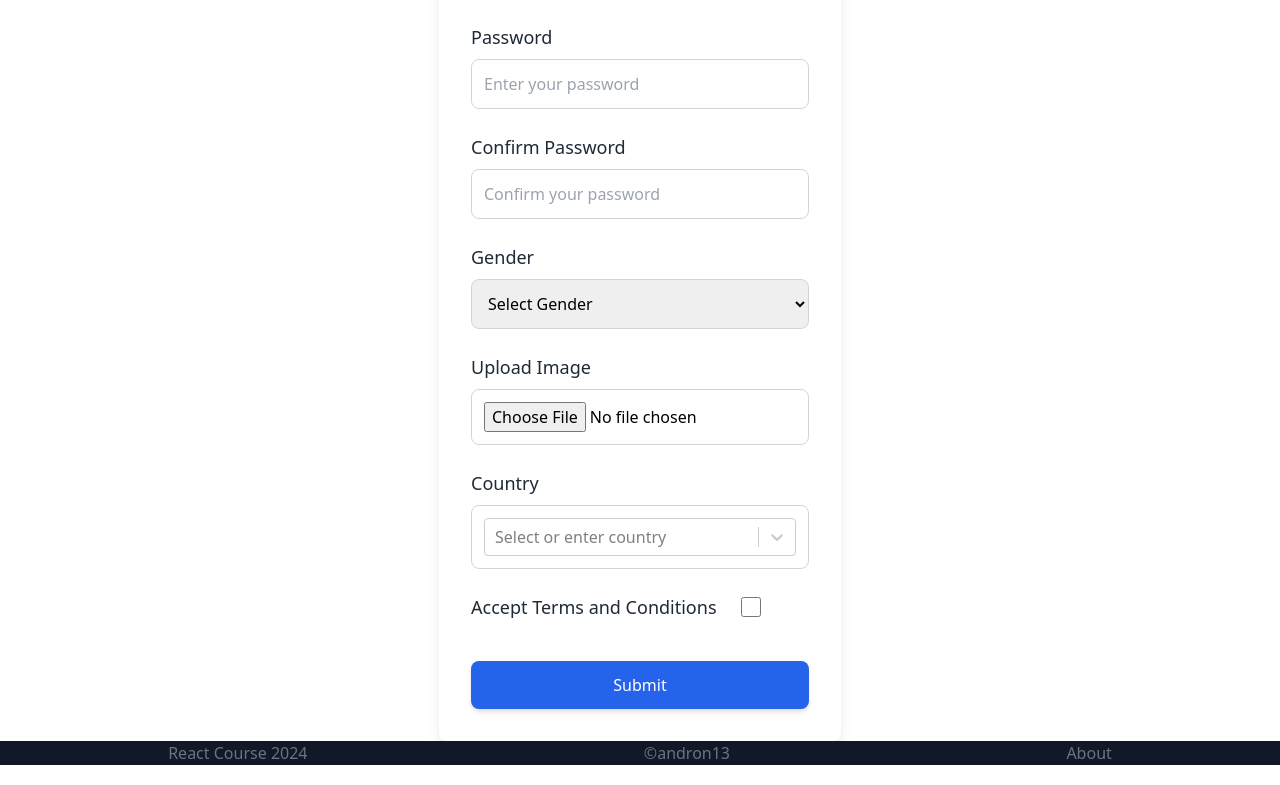
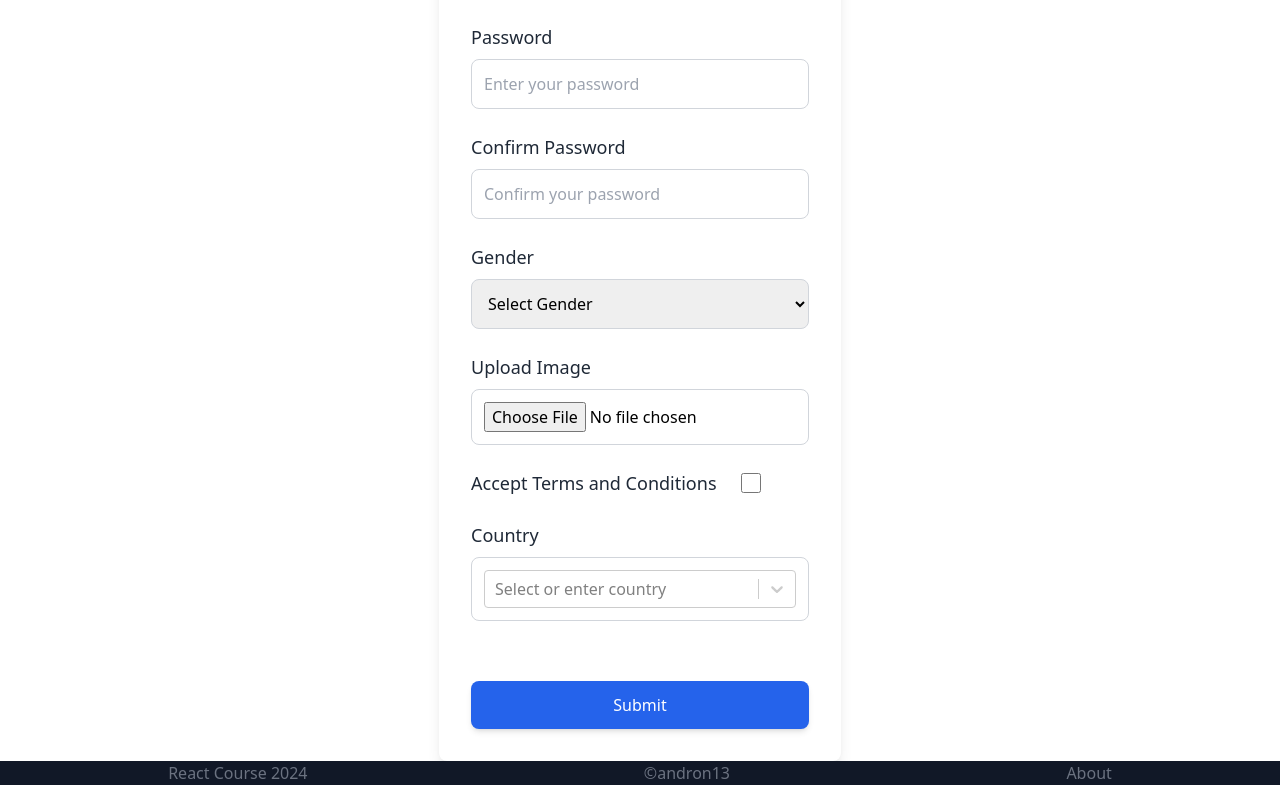
Before and after one commit to andron13/rs-school-React-2024-Q3, a React (Vite) app: page /react-hook-form in a window 1280 px wide. Shown: the part 475-1260 px from the top of the page. Built offline with nearby package versions, Linux system fonts and the light colour scheme.

Commit message:
feat: button disable by react hook form

```diff
--- a/src/pages/react-hook-form/react-hook-form.tsx
+++ b/src/pages/react-hook-form/react-hook-form.tsx
@@ -1,4 +1,4 @@
-import { useState } from "react";
+import { useEffect, useState } from "react";
 import { Controller, useForm } from "react-hook-form";
 import { useDispatch, useSelector } from "react-redux";
 import { useNavigate } from "react-router-dom";
@@ -13,6 +13,7 @@ import { validateFormData } from "@/shared/validationSchema.ts";
 
 export const ReactHookForm = () => {
   const [successMessage, setSuccessMessage] = useState<string | null>(null);
+  const [isFormValid, setIsFormValid] = useState<boolean>(false);
   const dispatch = useDispatch();
   const navigate = useNavigate();
   const countries = useSelector((state: RootState) => selectCountries(state));
@@ -22,8 +23,19 @@ export const ReactHookForm = () => {
     handleSubmit,
     setError,
     clearErrors,
-    formState: { errors },
-  } = useForm<CustomFormData>();
+    formState: { errors, isValid },
+    watch,
+  } = useForm<CustomFormData>({
+    mode: "onChange",
+    criteriaMode: "all",
+    shouldFocusError: true,
+  });
+
+  const watchFields = watch();
+
+  useEffect(() => {
+    setIsFormValid(isValid);
+  }, [isValid, watchFields]);
 
   const onSubmit = async (data: CustomFormData) => {
     let imageBase64: string | undefined = undefined;
@@ -71,7 +83,6 @@ export const ReactHookForm = () => {
           setError("confirmPassword", { message: error });
         if (error.includes("terms")) setError("terms", { message: error });
         if (error.includes("Image")) setError("image", { message: error });
-        // Country doesn't need to be validated
         if (error.includes("Country")) setError("country", { message: error });
       });
       setSuccessMessage(null);
@@ -279,6 +290,30 @@ export const ReactHookForm = () => {
         )}
       </div>
       <div className="flex flex-col">
+        <div className="flex items-center gap-6">
+          <label htmlFor="terms" className="text-lg font-medium text-gray-800">
+            Accept Terms and Conditions
+          </label>
+          <Controller
+            name="terms"
+            control={control}
+            defaultValue={false}
+            render={({ field }) => (
+              <input
+                id="terms"
+                type="checkbox"
+                checked={field.value}
+                onChange={(e) => field.onChange(e.target.checked)}
+                className={`h-5 w-5 ${errors.terms ? "border-red-500" : ""}`}
+              />
+            )}
+          />
+        </div>
+        {errors.terms && (
+          <div className="form-error text-red-600">{errors.terms.message}</div>
+        )}
+      </div>
+      <div className="flex flex-col">
         <label
           htmlFor="country"
           className="mb-2 text-lg font-medium text-gray-800"
@@ -317,33 +352,12 @@ export const ReactHookForm = () => {
         )}
       </div>
 
-      <div className="flex flex-col">
-        <div className="flex items-center gap-6">
-          <label htmlFor="terms" className="text-lg font-medium text-gray-800">
-            Accept Terms and Conditions
-          </label>
-          <Controller
-            name="terms"
-            control={control}
-            defaultValue={false}
-            render={({ field }) => (
-              <input
-                id="terms"
-                type="checkbox"
-                checked={field.value}
-                onChange={(e) => field.onChange(e.target.checked)}
-                className={`h-5 w-5 ${errors.terms ? "border-red-500" : ""}`}
-              />
-            )}
-          />
-        </div>
-        {errors.terms && (
-          <div className="form-error text-red-600">{errors.terms.message}</div>
-        )}
-      </div>
-
-      <div>
-        <button type="submit" className="btn-submit btn-submit--enabled">
+      <div className="pt-5">
+        <button
+          type="submit"
+          className={`btn-submit ${isFormValid ? "btn-submit--enabled" : "btn-submit--disabled"}`}
+          disabled={!isFormValid}
+        >
           Submit
         </button>
       </div>
```
